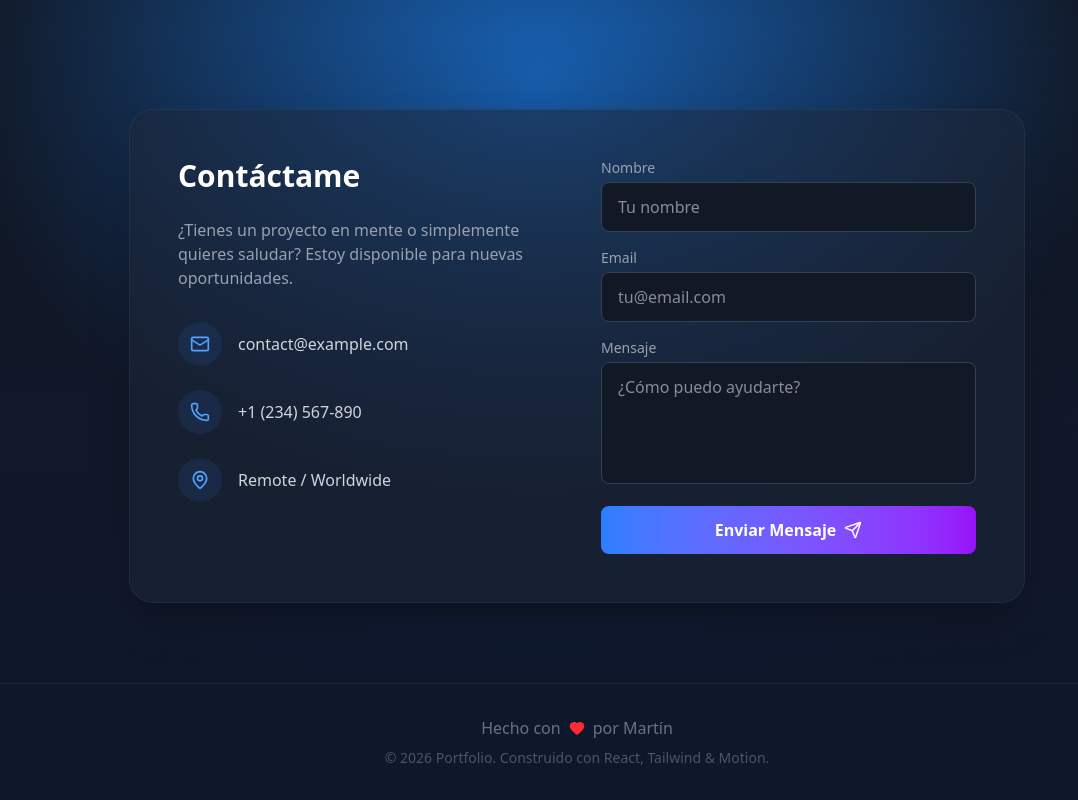
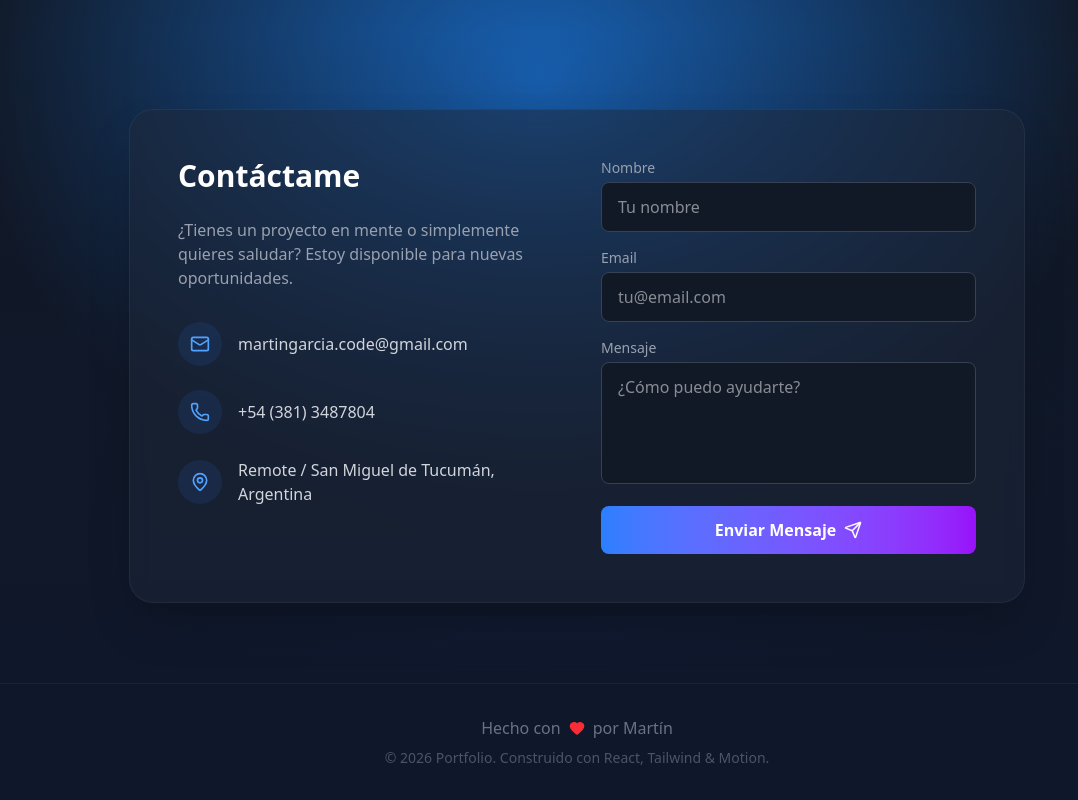
Before and after one commit to martingarcia1/portaFolio, a React (Vite) app: page / in a window 1280 px wide. Shown: the part 3384-4184 px from the top of the page, without its empty margins (63-1141 px from the left). Built offline with nearby package versions, Linux system fonts and the light colour scheme.

Commit message:
agregando contacto

```diff
--- a/src/app/components/contact.jsx
+++ b/src/app/components/contact.jsx
@@ -44,19 +44,19 @@ const Contact = () => {
                                     <div className="p-3 bg-blue-500/10 rounded-full text-blue-400 mr-4">
                                         <Mail size={20} />
                                     </div>
-                                    <span>contact@example.com</span>
+                                    <span>martingarcia.code@gmail.com</span>
                                 </div>
                                 <div className="flex items-center text-gray-300">
                                     <div className="p-3 bg-blue-500/10 rounded-full text-blue-400 mr-4">
                                         <Phone size={20} />
                                     </div>
-                                    <span>+1 (234) 567-890</span>
+                                    <span>+54 (381) 3487804</span>
                                 </div>
                                 <div className="flex items-center text-gray-300">
                                     <div className="p-3 bg-blue-500/10 rounded-full text-blue-400 mr-4">
                                         <MapPin size={20} />
                                     </div>
-                                    <span>Remote / Worldwide</span>
+                                    <span>Remote / San Miguel de Tucumán, Argentina</span>
                                 </div>
                             </div>
                         </div>
--- a/src/app/components/hero.jsx
+++ b/src/app/components/hero.jsx
@@ -31,13 +31,26 @@ const Hero = () => {
                         </p>
 
                         <div className="flex gap-4 justify-center lg:justify-start items-center mb-10">
-                            <a href="#" className="p-2 bg-white/5 rounded-full hover:bg-white/10 hover:text-blue-400 transition-all border border-white/5">
+                            <a
+                                href="https://github.com/martingarcia1"
+                                target="_blank"
+                                rel="noopener noreferrer"
+                                className="p-2 bg-white/5 rounded-full hover:bg-white/10 hover:text-blue-400 transition-all border border-white/5"
+                            >
                                 <Github size={24} />
                             </a>
-                            <a href="#" className="p-2 bg-white/5 rounded-full hover:bg-white/10 hover:text-blue-400 transition-all border border-white/5">
+                            <a
+                                href="https://www.linkedin.com/in/sergio-martingarcia/"
+                                target="_blank"
+                                rel="noopener noreferrer"
+                                className="p-2 bg-white/5 rounded-full hover:bg-white/10 hover:text-blue-400 transition-all border border-white/5"
+                            >
                                 <Linkedin size={24} />
                             </a>
-                            <a href="mailto:contact@example.com" className="p-2 bg-white/5 rounded-full hover:bg-white/10 hover:text-blue-400 transition-all border border-white/5">
+                            <a
+                                href="mailto:martingarcia.code@gmail.com"
+                                className="p-2 bg-white/5 rounded-full hover:bg-white/10 hover:text-blue-400 transition-all border border-white/5"
+                            >
                                 <Mail size={24} />
                             </a>
                         </div>
```
